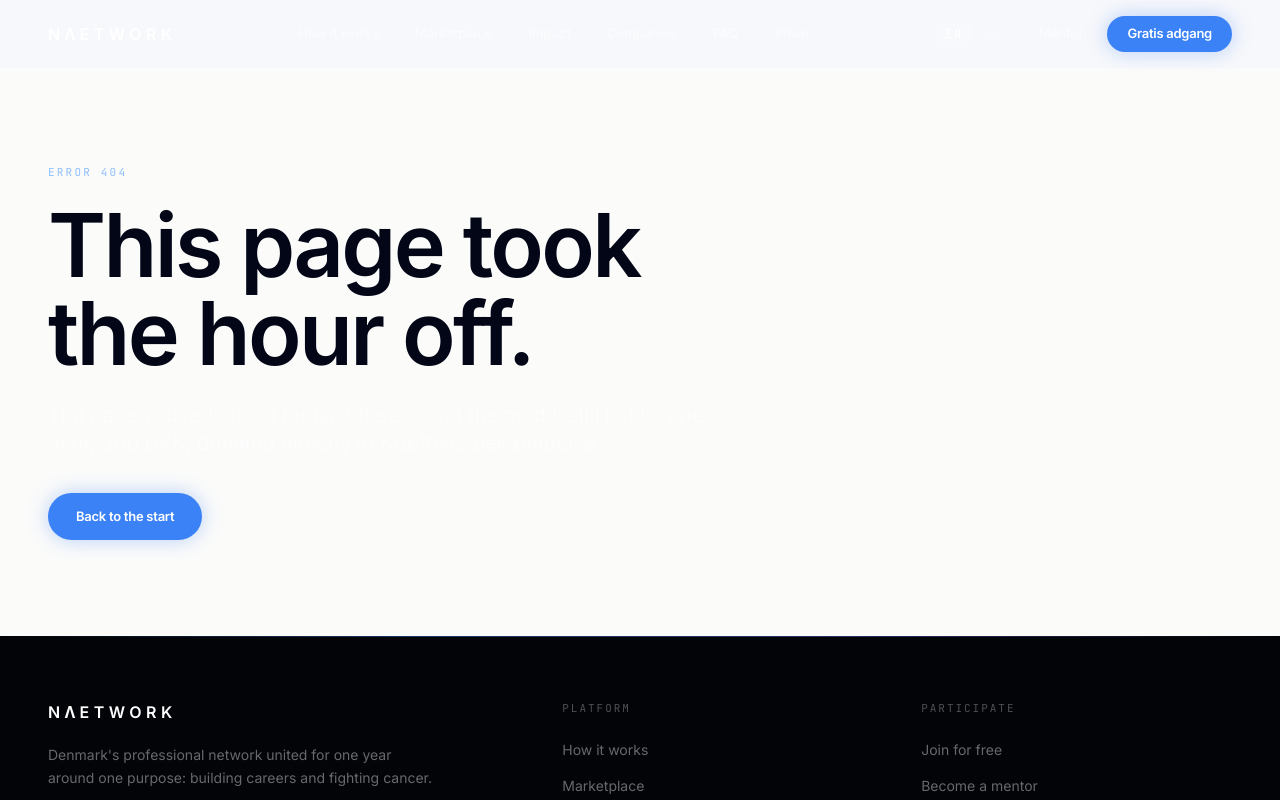
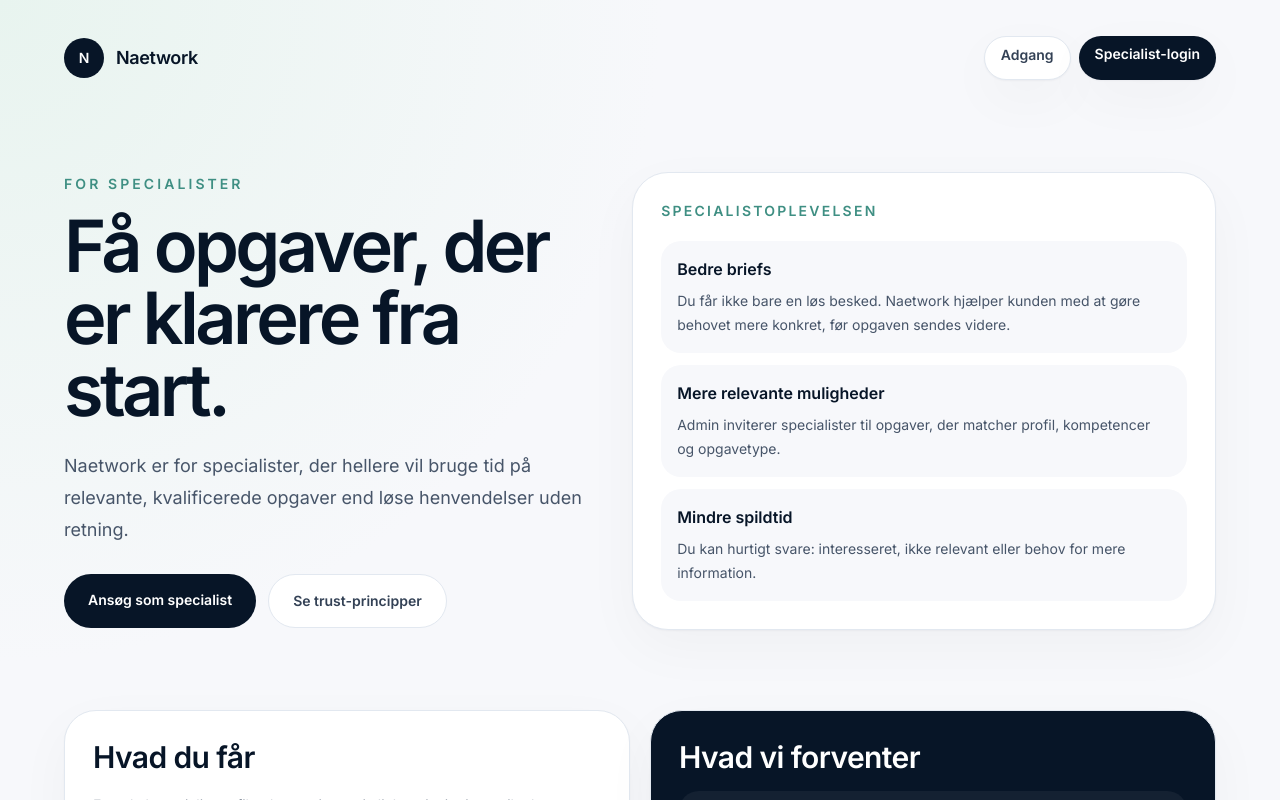
Before and after one commit to mikkelstreet-png/Naetwork, a Next.js app: page /specialister in a window 1280 px wide. Before the commit this address had no page. Shown: the top 800 px of the page. Built offline with nearby package versions, Linux system fonts and the light colour scheme.

Commit message:
Add specialist commercial route

```diff
--- /dev/null
+++ b/app/specialister/page.tsx
@@ -0,0 +1,5 @@
+import { SpecialistCommercialPage } from "@/components/SpecialistCommercialPage";
+
+export default function SpecialisterPage() {
+  return <SpecialistCommercialPage />;
+}
```
